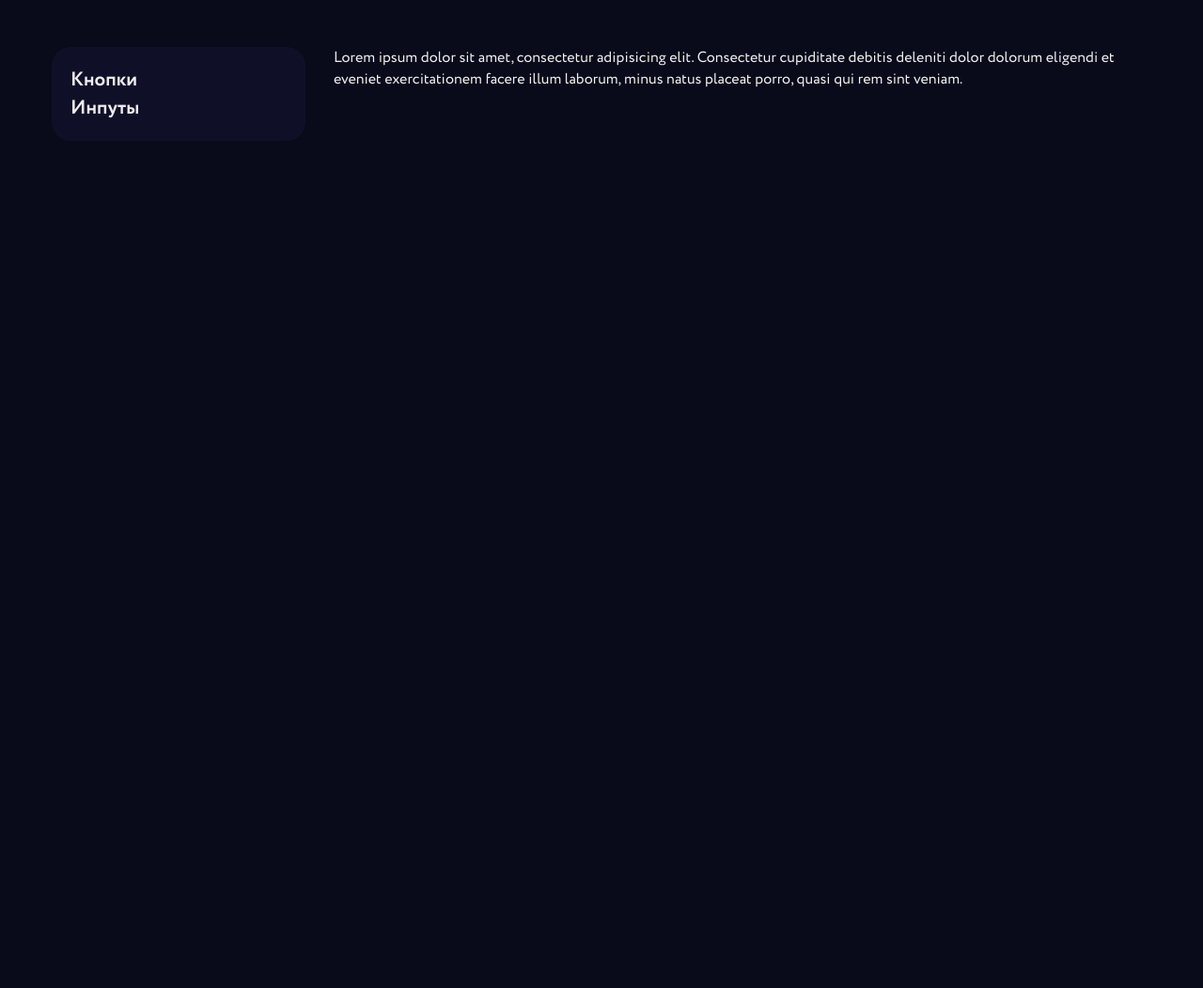
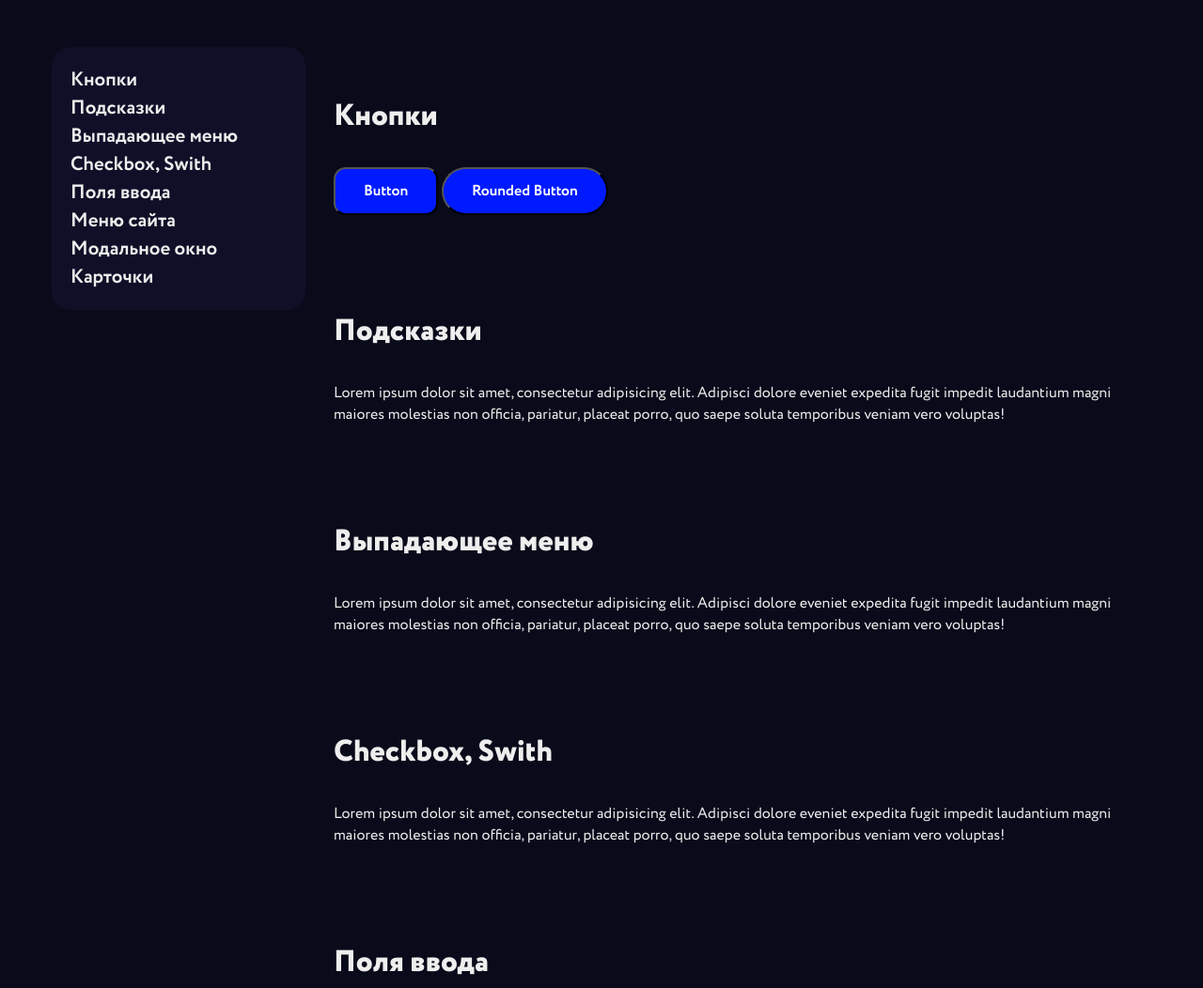
Before and after one commit to Artsiom-Mazurkevich/lessons-html-and-css, a plain HTML site: page ui_components/index.html in a window 1280 px wide. Shown: the top 1052 px of the page at 94% size. Before the commit the page ends 800 px from the top, so only its background shows below. Drawn offline with Linux system fonts and the light colour scheme.

Commit message:
practice UI / btn

```diff
--- a/ui_components/index.html
+++ b/ui_components/index.html
@@ -21,16 +21,66 @@
 </head>
 <body>
 <div class="container">
-    <nav class="navbar">
-        <a href="" class="navbar__link">Кнопки</a>
-        <a href="" class="navbar__link">Инпуты</a>
-        <a href="" class="navbar__link"></a>
-        <a href="" class="navbar__link"></a>
-    </nav>
-    <main class="main">Lorem ipsum dolor sit amet, consectetur adipisicing elit. Consectetur cupiditate debitis deleniti
-        dolor dolorum eligendi et eveniet exercitationem facere illum laborum, minus natus placeat porro, quasi qui rem
-        sint
-        veniam.
+    <div>
+        <nav class="navbar">
+            <a href="#buttons" class="navbar__link">Кнопки</a>
+            <a href="#tooltips" class="navbar__link">Подсказки</a>
+            <a href="#dropdowns" class="navbar__link">Выпадающее меню</a>
+            <a href="#checkbox" class="navbar__link">Checkbox, Swith</a>
+            <a href="#input" class="navbar__link">Поля ввода</a>
+            <a href="#menu" class="navbar__link">Меню сайта</a>
+            <a href="#modal" class="navbar__link">Модальное окно</a>
+            <a href="#cards" class="navbar__link">Карточки</a>
+        </nav>
+    </div>
+    <main class="main">
+        <section id="buttons" class="section">
+            <h2 class="title">Кнопки</h2>
+            <button class="btn">Button</button>
+            <button class="btn btn--rounded">Rounded Button</button>
+        </section>
+        <section id="tooltips" class="section">
+            <h2 class="title">Подсказки</h2>
+            Lorem ipsum dolor sit amet, consectetur adipisicing elit. Adipisci dolore eveniet expedita fugit impedit
+            laudantium magni maiores molestias non officia, pariatur, placeat porro, quo saepe soluta temporibus veniam
+            vero voluptas!
+        </section>
+        <section id="dropdowns" class="section">
+            <h2 class="title">Выпадающее меню</h2>
+            Lorem ipsum dolor sit amet, consectetur adipisicing elit. Adipisci dolore eveniet expedita fugit impedit
+            laudantium magni maiores molestias non officia, pariatur, placeat porro, quo saepe soluta temporibus veniam
+            vero voluptas!
+        </section>
+        <section id="checkbox" class="section">
+            <h2 class="title">Checkbox, Swith</h2>
+            Lorem ipsum dolor sit amet, consectetur adipisicing elit. Adipisci dolore eveniet expedita fugit impedit
+            laudantium magni maiores molestias non officia, pariatur, placeat porro, quo saepe soluta temporibus veniam
+            vero voluptas!
+        </section>
+        <section id="input" class="section">
+            <h2 class="title">Поля ввода</h2>
+            Lorem ipsum dolor sit amet, consectetur adipisicing elit. Adipisci dolore eveniet expedita fugit impedit
+            laudantium magni maiores molestias non officia, pariatur, placeat porro, quo saepe soluta temporibus veniam
+            vero voluptas!
+        </section>
+        <section id="menu" class="section">
+            <h2 class="title">Меню сайта</h2>
+            Lorem ipsum dolor sit amet, consectetur adipisicing elit. Adipisci dolore eveniet expedita fugit impedit
+            laudantium magni maiores molestias non officia, pariatur, placeat porro, quo saepe soluta temporibus veniam
+            vero voluptas!
+        </section>
+        <section id="modal" class="section">
+            <h2 class="title">Модальное окно</h2>
+            Lorem ipsum dolor sit amet, consectetur adipisicing elit. Adipisci dolore eveniet expedita fugit impedit
+            laudantium magni maiores molestias non officia, pariatur, placeat porro, quo saepe soluta temporibus veniam
+            vero voluptas!
+        </section>
+        <section id="cards" class="section">
+            <h2 class="title">Карточки</h2>
+            Lorem ipsum dolor sit amet, consectetur adipisicing elit. Adipisci dolore eveniet expedita fugit impedit
+            laudantium magni maiores molestias non officia, pariatur, placeat porro, quo saepe soluta temporibus veniam
+            vero voluptas!
+        </section>
     </main>
 </div>
 
--- /dev/null
+++ b/ui_components/parts/_btn.css
@@ -0,0 +1,24 @@
+.btn {
+    display: inline-block;
+    font-weight: 700;
+    padding: 10px 30px;
+    background-color: #001AFF;
+    color: #fff;
+    border-radius: 0.8rem;
+    line-height: 27px;
+    cursor: pointer;
+    user-select: none;
+    transition: background-color 200ms ease-in-out, box-shadow 100ms ease-in-out;
+}
+
+.btn:hover {
+    background-color: #0016D9;
+}
+.btn:active {
+    transform: scale(.95);
+    box-shadow: inset 0 0 5px rgba(0, 0, 0, .4);
+}
+
+.btn--rounded {
+    border-radius: 2rem;
+}
--- a/ui_components/parts/_navbar.css
+++ b/ui_components/parts/_navbar.css
@@ -1,4 +1,6 @@
 .navbar {
+    position: sticky;
+    top: 50px;
     display: flex;
     flex-flow: column nowrap;
     padding: 20px;
--- a/ui_components/parts/_reset.css
+++ b/ui_components/parts/_reset.css
@@ -11,6 +11,10 @@
     box-sizing: border-box;
 }
 
+html {
+    scroll-behavior: smooth;
+}
+
 body {
     font-size: 16px;
     font-family: 'Circe', 'sans-serif';
@@ -19,5 +23,7 @@ body {
 }
 
 button {
+    font-family: inherit;
+    font-size: inherit;
     outline: none !important;
 }
--- a/ui_components/parts/_section.css
+++ b/ui_components/parts/_section.css
@@ -0,0 +1,4 @@
+.section {
+    position: relative;
+    padding: 50px 0 50px 0;
+}
--- /dev/null
+++ b/ui_components/parts/_title.css
@@ -0,0 +1,5 @@
+.title {
+    margin-bottom: 30px;
+    font-size: 32px;
+    font-weight: 800;
+}
--- a/ui_components/style.css
+++ b/ui_components/style.css
@@ -7,3 +7,5 @@
 @import "parts/_main.css";
 @import "parts/_navbar.css";
 @import "parts/_section.css";
+@import 'parts/_title.css';
+@import "parts/_btn.css";
```
